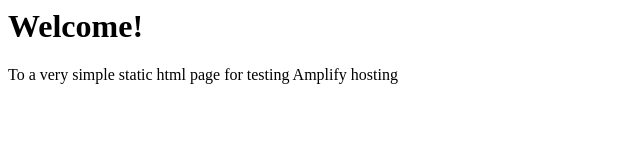
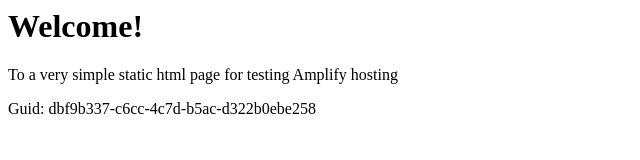
Before and after one commit to aws-aemilia-mxp/Github-PR-Commit-Integration-Test-DoNotTouch-v0-preprod-eu-south-1, a website: page src/index.html in a window 1280 px wide. Shown: the whole page, without its empty margins (0-640 px from the left). Drawn offline with Linux system fonts and the light colour scheme.

Commit message:
commit from integ tests

```diff
--- a/src/index.html
+++ b/src/index.html
@@ -1,3 +1,5 @@
+
+
 <html lang="en">
 
 <head>
@@ -10,6 +12,6 @@
 <body>
     <h1>Welcome!</h1>
     <p>To a very simple static html page for testing Amplify hosting</p>
-</body>
+    <p>Guid: dbf9b337-c6cc-4c7d-b5ac-d322b0ebe258</p></body>
 
 </html>
```
